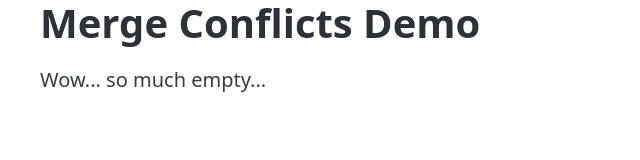
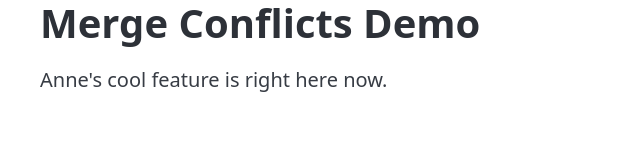
Before and after one commit to Ciso-Codes/merge-conflicts-demo, a plain HTML site: page index.html in a window 1280 px wide. Shown: the whole page, without its empty margins (0-640 px from the left). Drawn offline with nearby package versions, Linux system fonts and the light colour scheme.

Commit message:
Anne's feature has been added.

```diff
--- a/index.html
+++ b/index.html
@@ -11,7 +11,7 @@
   <body>
     <div class="container">
       <h1>Merge Conflicts Demo</h1>
-      <p>Wow... so much empty...</p>
+      <p>Anne's cool feature is right here now.</p>
     </div>
   </body>
 </html>
```
